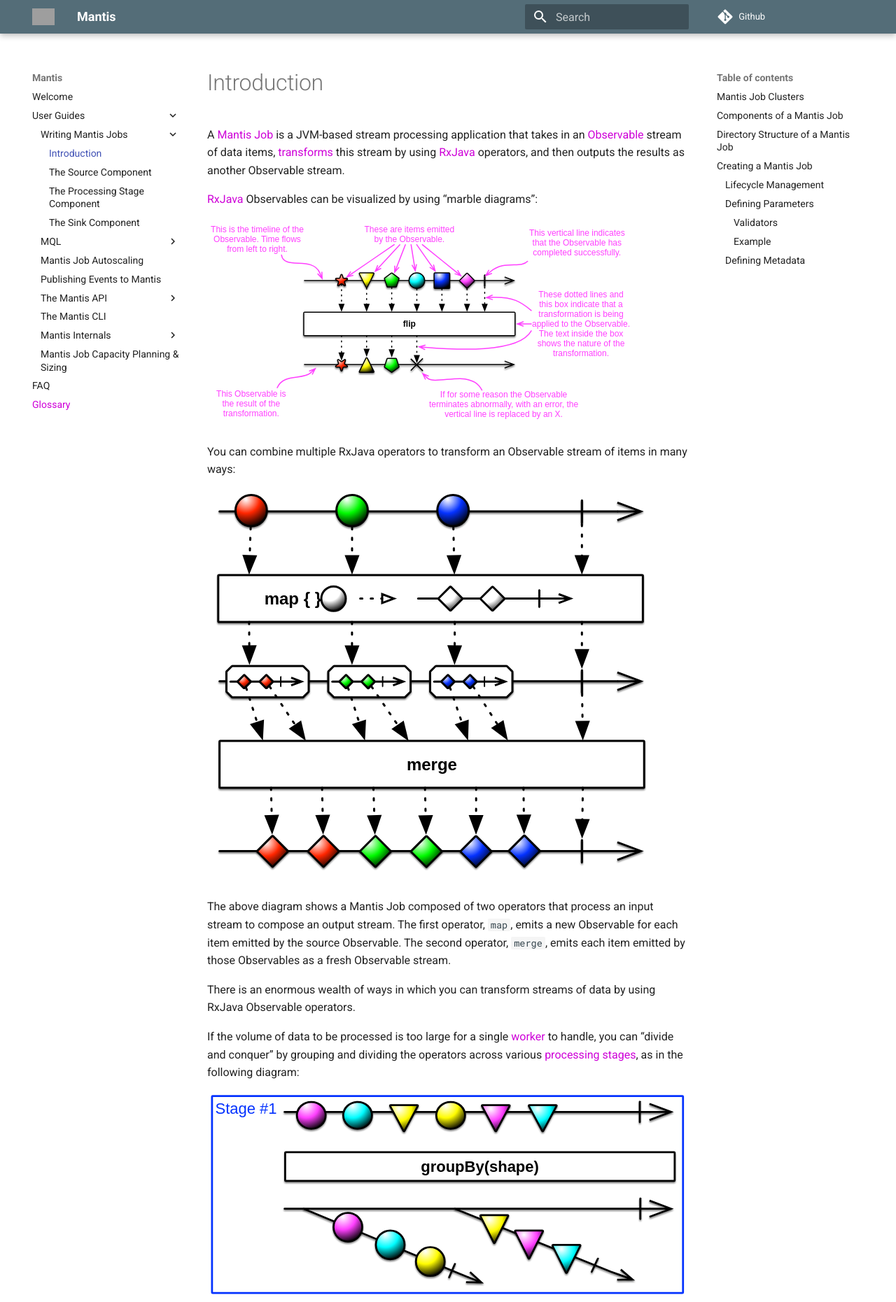
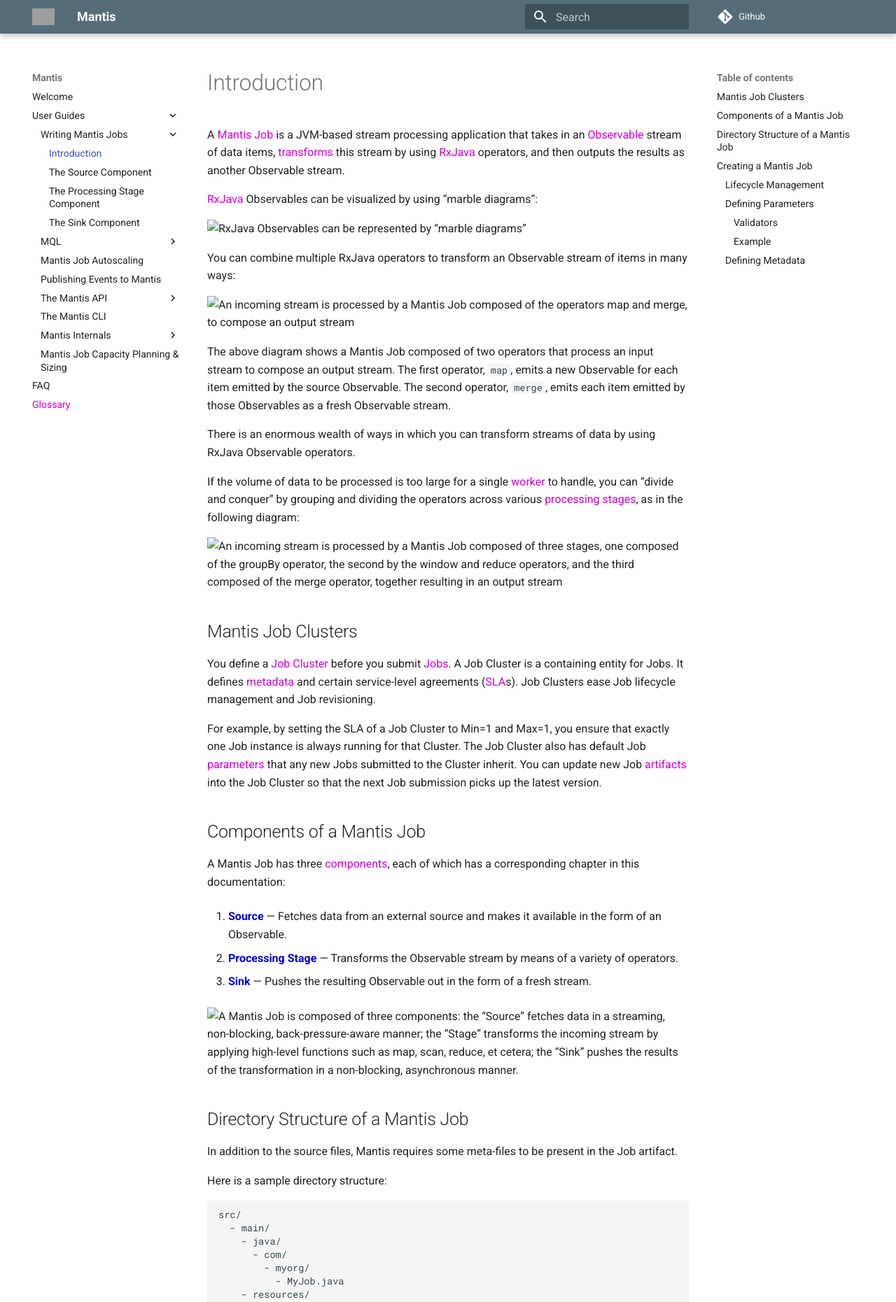
Before and after one commit to Netflix/mantis, an MkDocs documentation site: the page built from docs/docs/writingjobs/index.md, in a window 1280 px wide. Shown: the top 1861 px of the page at 70% size. Built offline with MkDocs 1.6.1 and Material for MkDocs 9.7.7, drawn with Linux system fonts in a browser that asks for light colours; comment, search, counter and statistics services are not loaded; grey boxes are pictures that could not be loaded.

Commit message:
unbreak images in 'Writing Mantis Jobs: Introduction'

```diff
--- a/docs/docs/writingjobs/index.md
+++ b/docs/docs/writingjobs/index.md
@@ -4,11 +4,11 @@
 
 [RxJava] Observables can be visualized by using “marble diagrams”:
 
-![RxJava Observables can be represented by “marble diagrams”](/images/observables.svg)
+![RxJava Observables can be represented by “marble diagrams”](/mantis/images/observables.svg)
 
 You can combine multiple RxJava operators to transform an Observable stream of items in many ways:
 
-![An incoming stream is processed by a Mantis Job composed of the operators map and merge, to compose an output stream](/images/complex.svg)
+![An incoming stream is processed by a Mantis Job composed of the operators map and merge, to compose an output stream](/mantis/images/complex.svg)
 
 The above diagram shows a Mantis Job composed of two operators that process an input stream to
 compose an output stream. The first operator, `map`, emits a new Observable for each item emitted by
@@ -22,7 +22,7 @@
 and conquer” by grouping and dividing the operators across various [processing stages], as in the
 following diagram:
 
-![An incoming stream is processed by a Mantis Job composed of three stages, one composed of the groupBy operator, the second by the window and reduce operators, and the third composed of the merge operator, together resulting in an output stream](/images/stages.svg)
+![An incoming stream is processed by a Mantis Job composed of three stages, one composed of the groupBy operator, the second by the window and reduce operators, and the third composed of the merge operator, together resulting in an output stream](/mantis/images/stages.svg)
 
 ## Mantis Job Clusters
 
@@ -48,7 +48,7 @@
 
 1. [**Sink**](sink) — Pushes the resulting Observable out in the form of a fresh stream.
 
-![A Mantis Job is composed of three components: the “Source” fetches data in a streaming, non-blocking, back-pressure-aware manner; the “Stage” transforms the incoming stream by applying high-level functions such as map, scan, reduce, et cetera; the “Sink” pushes the results of the transformation in a non-blocking, asynchronous manner.](/images/job-components.svg)
+![A Mantis Job is composed of three components: the “Source” fetches data in a streaming, non-blocking, back-pressure-aware manner; the “Stage” transforms the incoming stream by applying high-level functions such as map, scan, reduce, et cetera; the “Sink” pushes the results of the transformation in a non-blocking, asynchronous manner.](/mantis/images/job-components.svg)
 
 ## Directory Structure of a Mantis Job
 
```
